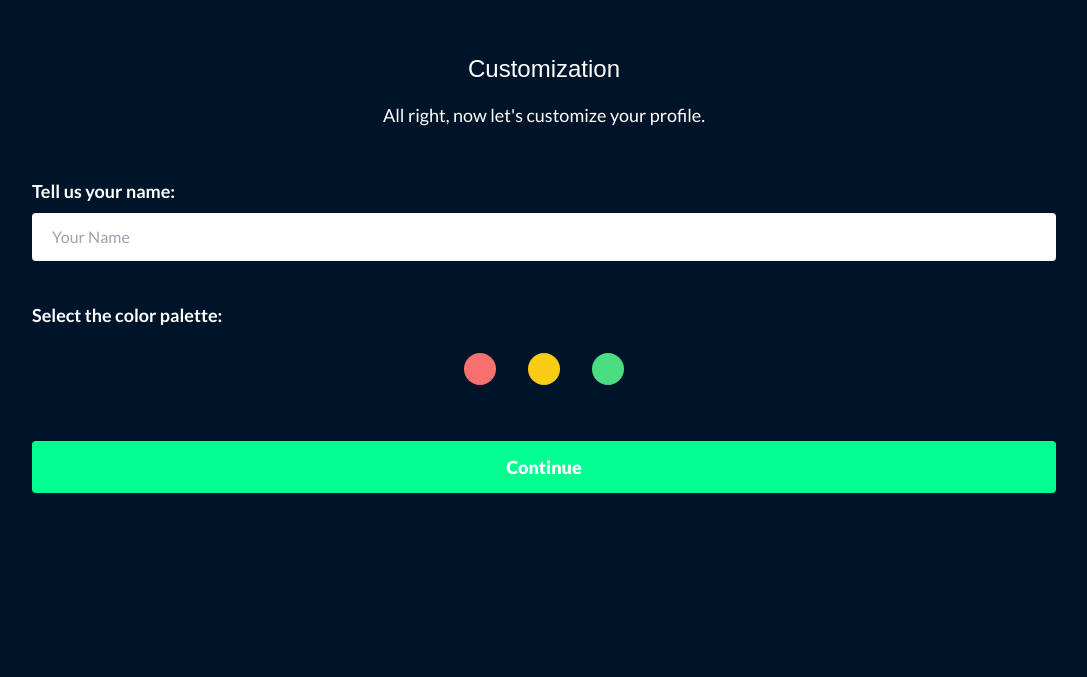
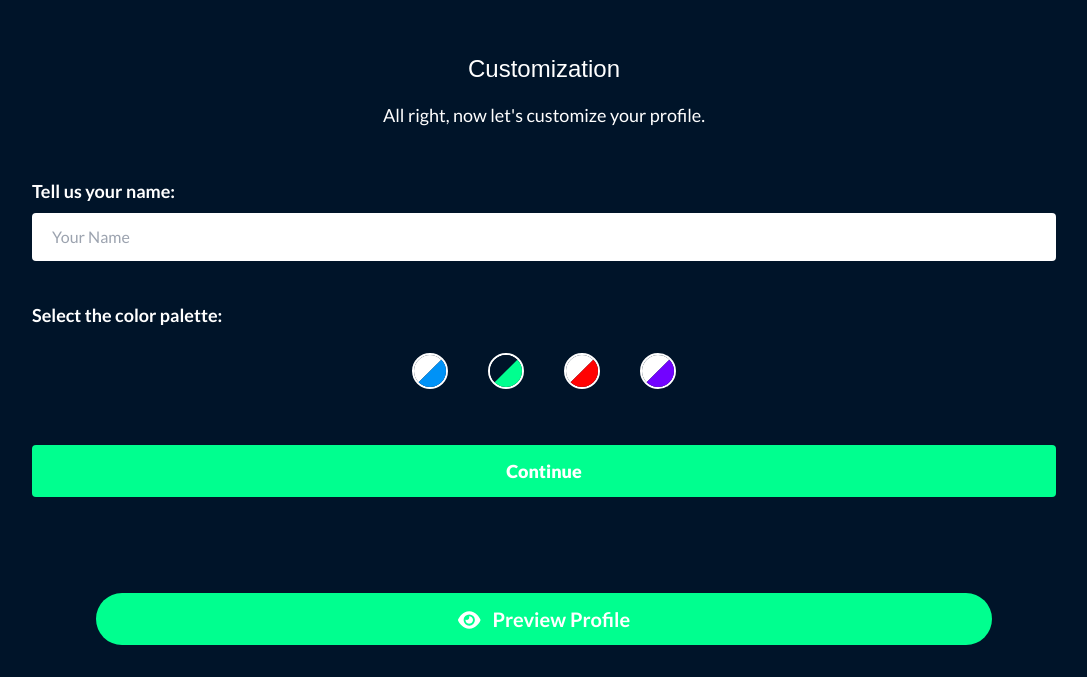
Before and after one commit to andevbonilla/movete, a Next.js app: page /en/auth/register/customize-profile in a window 1280 px wide. Shown: the part 123-800 px from the top of the page, without its empty margins (96-1183 px from the left). Built offline with nearby package versions, Linux system fonts and the light colour scheme; a web font is replaced by a local one.

Commit message:
preview profile and change the links of landing page

```diff
--- a/src/app/[locale]/auth/register/customize-profile/page.tsx
+++ b/src/app/[locale]/auth/register/customize-profile/page.tsx
@@ -2,6 +2,8 @@
 import React from 'react';
 import { useRouter } from 'next/navigation';
 import { Dela_Gothic_One } from '@next/font/google';
+import { faEye } from '@fortawesome/free-solid-svg-icons';
+import { FontAwesomeIcon } from '@fortawesome/react-fontawesome';
 
 const delaGothic = Dela_Gothic_One({
     weight: ["400"], // bold de la fuente
@@ -19,7 +21,15 @@ const CustomizePage = () => {
     };
 
     return (
-        <div className='h-screen flex flex-col items-center p-[10%] overflow-y-scroll'>
+        <>
+
+            <div className='h-screen flex flex-col items-center p-[10%] overflow-y-scroll relative'>
+
+                <button type='button' className='fixed mx-[15%] bottom-0 left-0 right-0 mb-8 bg-[#00FF8F] text-white font-bold text-xl rounded-full py-3 px-6'>
+                    <FontAwesomeIcon icon={faEye} className='mr-3' />
+                    Preview Profile
+                </button>
+
                 <h1 className={`text-white ${delaGothic.className} text-2xl mt-[3rem]`}>Customization</h1>
                 <p className='text-white text-lg text-center mt-4 mb-[3rem]'>All right, now let&apos;s customize your profile.</p>
 
@@ -31,14 +41,34 @@ const CustomizePage = () => {
                 <div className='w-full flex flex-col items-start mb-10'>
                     <p className='text-white mb-2 text-lg font-bold'>Select the color palette:</p>
                     <div className='flex justify-center items-center w-full mt-4'>
-                    <div className='rounded-full mr-8 w-8 h-8 bg-red-400'></div>
-                    <div className='rounded-full mr-8 w-8 h-8 bg-yellow-400'></div>
-                    <div className='rounded-full w-8 h-8 bg-green-400'></div>
+
+                        <div className='flex items-center rotate-45 border-2 border-white rounded-full'>
+                            <div className='bg-[#ffffff] w-[1rem] h-[2rem] rounded-l-full'></div>
+                            <div className='bg-[#0092F7] w-[1rem] h-[2rem] rounded-r-full'></div>
+                        </div>
+
+                        <div className='flex items-center rotate-45 ml-10 border-2 border-white rounded-full'>
+                            <div className='bg-[#001429] w-[1rem] h-[2rem] rounded-l-full'></div>
+                            <div className='bg-[#00FF8F] w-[1rem] h-[2rem] rounded-r-full'></div>
+                        </div>
+
+                        <div className='flex items-center rotate-45 ml-10 border-2 border-white rounded-full'>
+                            <div className='bg-[#ffffff] w-[1rem] h-[2rem] rounded-l-full'></div>
+                            <div className='bg-[#FF0303] w-[1rem] h-[2rem] rounded-r-full'></div>
+                        </div>
+
+                        <div className='flex items-center rotate-45 ml-10 border-2 border-white rounded-full'>
+                            <div className='bg-[#ffffff] w-[1rem] h-[2rem] rounded-l-full'></div>
+                            <div className='bg-[#7203FF] w-[1rem] h-[2rem] rounded-r-full'></div>
+                        </div>
+
                     </div>
                 </div>
 
                 <button onClick={continueUserInfo} type='button' className={`bg-[#00FF8F] text-white mt-4 py-3 px-5 text-center w-full rounded font-extrabold text-lg`}>Continue</button>
+
             </div>
+        </>
     )
 }
 
--- a/src/app/[locale]/page.tsx
+++ b/src/app/[locale]/page.tsx
@@ -4,6 +4,7 @@ import { Dela_Gothic_One } from "@next/font/google";
 import { Navbar } from '@/components/Navbar';
 import { Footer } from '@/components/Footer';
 import { ExampleProfiles } from '@/components/ExampleProfiles';
+import Link from 'next/link';
 
 const delaGothic = Dela_Gothic_One({
     weight: ["400"], // bold de la fuente
@@ -37,12 +38,15 @@ export default function Index() {
                     <p className={`text-xl mt-6 text-opacity-50`}>
                         {t('sub-presentation')}
                     </p>
-                    <div>
+                    <div className='w-full flex flex-col'>
                         <div className='w-full flex items-center justify-start bg-white py-3 px-4 text-black rounded mt-4 text-lg'>
                             <span className='font-bold'>fitalgo.com/</span>
                             <input className='w-full' type="text" placeholder={`${t('yourname-placeholder')}`} />
                         </div>
-                        <button type='button' className={`bg-[#00FF8F] mt-4 py-3 px-5 text-center w-full rounded font-extrabold text-lg`}>{t('get-url')}</button>
+                        <Link href={'/en/auth/register/link'}
+                            className={`bg-[#00FF8F] mt-4 py-3 px-5 text-center w-full rounded font-extrabold text-lg`}>
+                            {t('get-url')}
+                        </Link>
                     </div>
                 </section>
 
@@ -50,20 +54,22 @@ export default function Index() {
                     <ExampleProfiles />
                 </section>
 
-                <section className='p-[10%]'>
+                <section className='p-[10%] w-full flex flex-col'>
                     <h2 className={`text-2xl ${delaGothic.className}`}>
                         Create and customize your bio fitness with fitalgo in a short time
                     </h2>
                     <p className='mt-3'>Show everyone how much weight you lift, add your links like tiktok, instagram, website, etc. connect with people with the same interest as you and much more.</p>
-                    <button type='button' className={`bg-[#00FF8F] mt-4 py-3 px-5 text-center w-full rounded font-extrabold text-lg`}>Get starter</button>
+                    <Link href={'/en/auth/register/link'}
+                        className={`bg-[#00FF8F] mt-4 py-3 px-5 text-center w-full rounded font-extrabold text-lg`}>Get starter</Link>
                 </section>
 
-                <section className='p-[10%]'>
+                <section className='p-[10%] w-full flex flex-col'>
                     <h2 className={`text-2xl ${delaGothic.className}`}>
                         The fitness child between linktree and VSCO
                     </h2>
                     <p className='mt-3'>Upload photos of your lifestyle, show what you listen to most when you exercise, add custom buttons like: train with me and meet people with the same interests and much more.</p>
-                    <button type='button' className={`bg-[#00FF8F] mt-4 py-3 px-5 text-center w-full rounded font-extrabold text-lg`}>Get starter</button>
+                    <Link href={'/en/auth/register/link'}
+                        className={`bg-[#00FF8F] mt-4 py-3 px-5 text-center w-full rounded font-extrabold text-lg`}>Get starter</Link>
                 </section>
 
 
```
Lines whose indentation alone changed are shown as unchanged.
